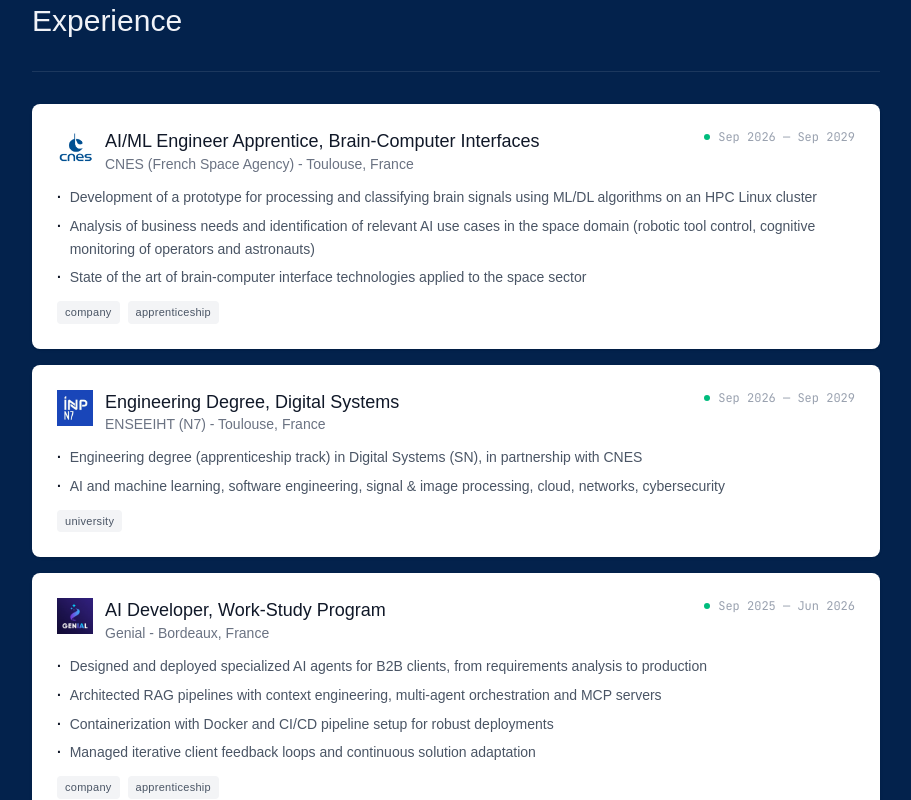
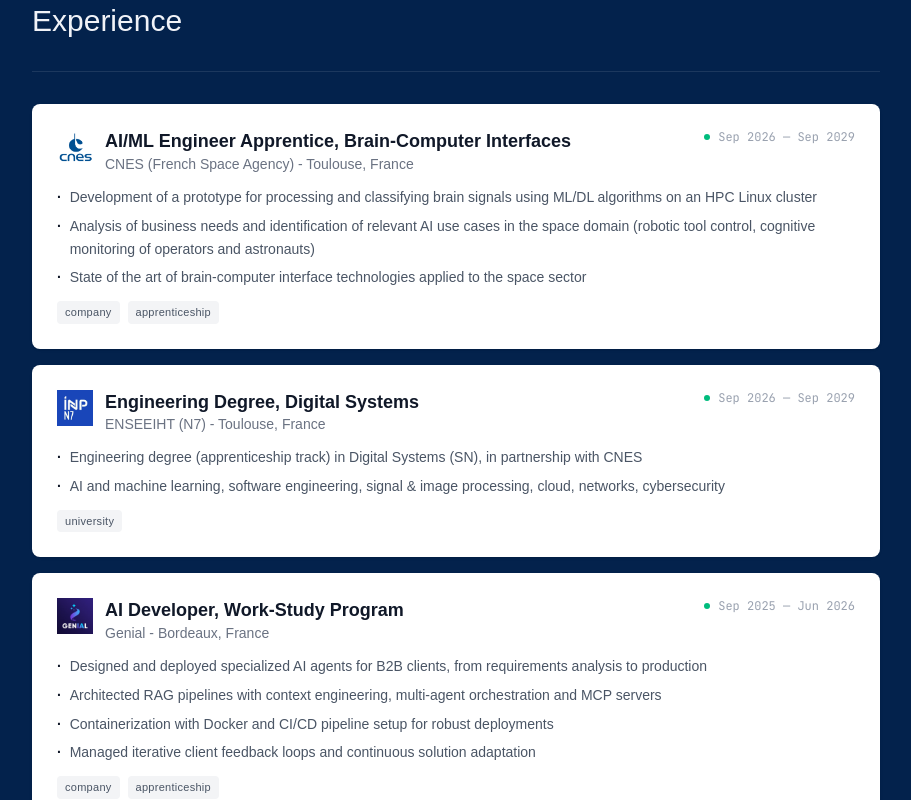
Before and after one commit to theosorus/portfolio_theosorus, a React (Vite) app: page / in a window 1280 px wide. Shown: the part 1740-2540 px from the top of the page, without its empty margins (184-1095 px from the left). Built offline with nearby package versions, Linux system fonts and the light colour scheme; no server answers.

Commit message:
fix: update font weight for title in Career component for improved readability

```diff
--- a/src/components/Career.tsx
+++ b/src/components/Career.tsx
@@ -98,7 +98,7 @@ const Career = () => {
                     />
                   )}
                   <div className="flex-1 min-w-0">
-                    <h3 className="text-base md:text-lg text-gray-900 leading-snug font-medium">{title}</h3>
+                    <h3 className="text-base md:text-lg text-gray-900 leading-snug font-semibold">{title}</h3>
                     <p className="text-sm text-gray-500">{location}</p>
                   </div>
                 </div>
```
